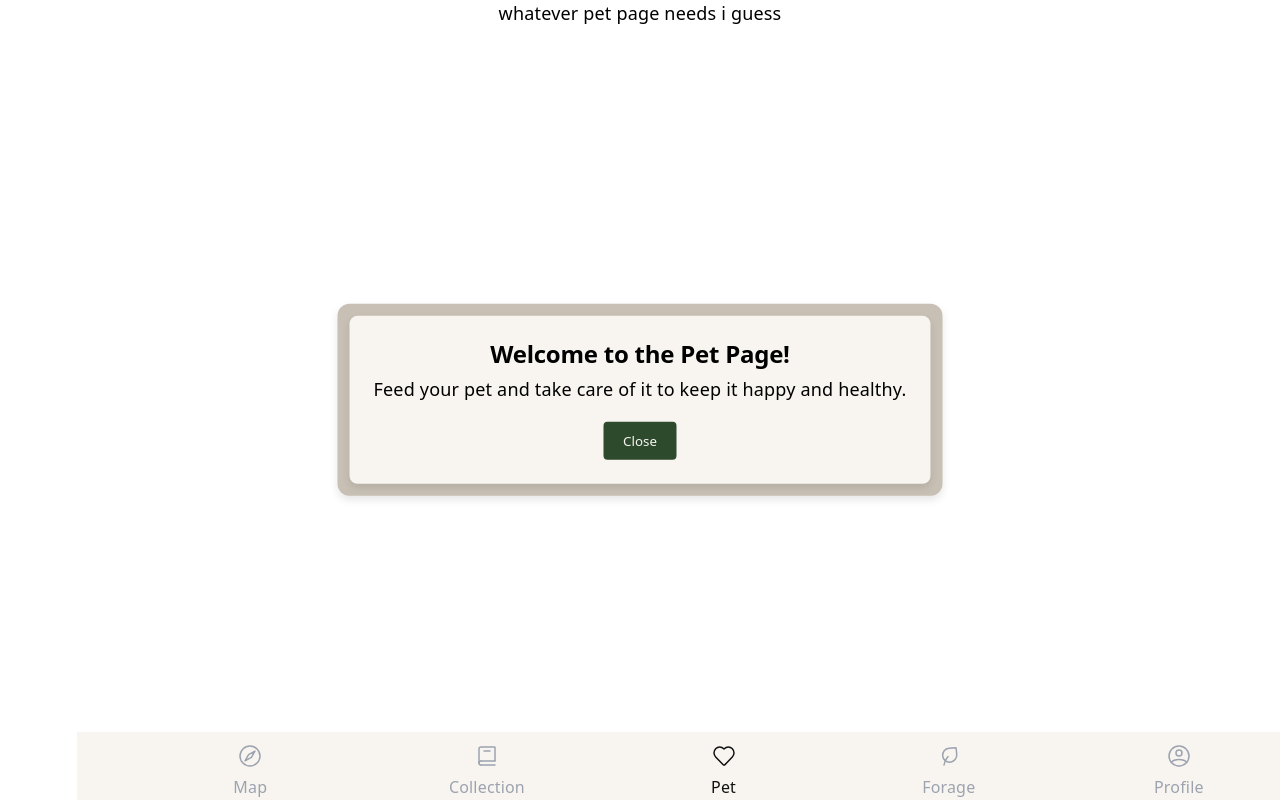
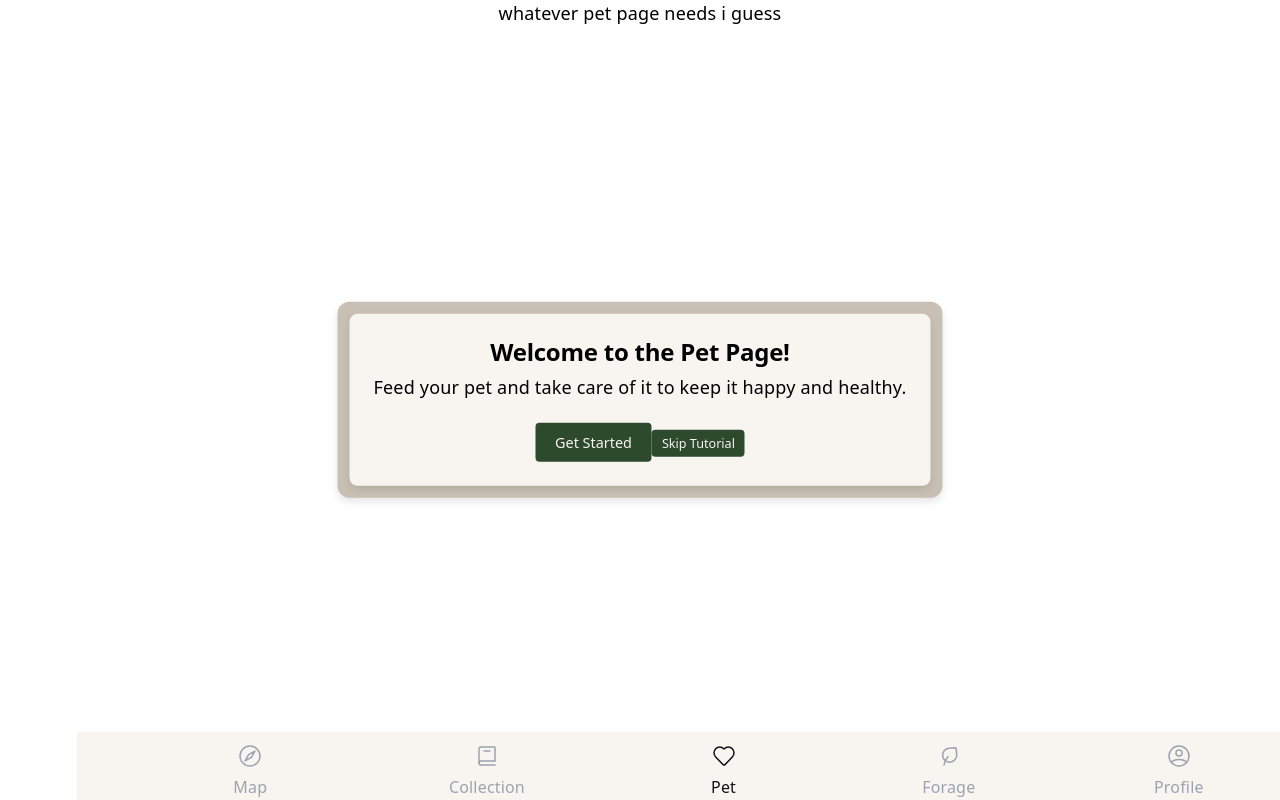
Before and after one commit to Tensillion/2800-202610-BBY11, a React (Vite) app in the folder client/: page /pet in a window 1280 px wide. Built offline with nearby package versions, Linux system fonts and the light colour scheme; a web font is replaced by a local one.

Commit message:
Complete Walk-through popups
Completed the tutorials for each pop up on important pages.

```diff
--- a/client/src/CameraPage/CameraPage.tsx
+++ b/client/src/CameraPage/CameraPage.tsx
@@ -4,6 +4,29 @@ import { useCallback, useRef, useState } from 'react';
 import { useNavigate } from 'react-router-dom';
 import './CameraPage.css';
 import PopUp from '../PopUp/PopUp';
+
+const guideSteps = [
+	{
+		x: '50%',
+		y: 300,
+		title: 'Take a Photo!',
+		message: 'This is where you can take a photo of the plant you want to identify.',
+	},
+	{
+		x: '70%',
+		y: 150,
+		title: 'Use Your Photos!',
+		message:
+			"Open your photo library to view and manage the photos you've taken. You can use these photos to identify plants and add them to your collection!",
+	},
+	{
+		x: '50%',
+		y: 120,
+		title: 'View Your Results!',
+		message:
+			'After taking a photo, you can view the results of the plant identification. This will show you information about the plant and help you learn more about it!',
+	},
+];
 
 const videoConstraints = {
 	width: 640,
@@ -43,6 +66,7 @@ function CameraPage() {
 			<PopUp
 				title="Welcome to the Forage Page!"
 				message="Take a photo of the plant you want to identify!"
+				steps={guideSteps}
 			/>
 			<section id="CameraPage">
 				{image ?
--- a/client/src/CollectionPage/CollectionPage.tsx
+++ b/client/src/CollectionPage/CollectionPage.tsx
@@ -1,5 +1,21 @@
 import Footer from '../Footer/Footer';
 import PopUp from '../PopUp/PopUp';
+
+const guideSteps = [
+	{
+		x: '50%',
+		y: 300,
+		title: 'Look through your Collection!',
+		message: "This is where you can view all the plants you've identified and collected.",
+	},
+	{
+		x: '70%',
+		y: 150,
+		title: 'Unlocking New Plants',
+		message:
+			'Keep exploring and identifying new plants to add to your collection! The more you discover, the more you can show off here.',
+	},
+];
 
 function CollectionPage() {
 	return (
@@ -7,6 +23,7 @@ function CollectionPage() {
 			<PopUp
 				title="Welcome to the Collection Page!"
 				message="View all the plants you've identified and collected here."
+				steps={guideSteps}
 			/>
 			<div>whatever collection page needs i guess</div>
 			<Footer />
--- a/client/src/LandingPage/LandingPage.css
+++ b/client/src/LandingPage/LandingPage.css
@@ -131,7 +131,7 @@
 	width: 8px;
 	height: 8px;
 	border-radius: 50%;
-	background: var(--dot-off);
+	background: var(--dark-cream);
 	border: none;
 	padding: 0;
 	cursor: pointer;
@@ -142,7 +142,7 @@
 }
 
 .lp-dot--active {
-	background: var(--dot-on);
+	background: var(--dark-green);
 	width: 24px;
 	border-radius: 4px;
 }
--- a/client/src/MapPage/MapPage.tsx
+++ b/client/src/MapPage/MapPage.tsx
@@ -1,5 +1,28 @@
 import Footer from '../Footer/Footer';
 import PopUp from '../PopUp/PopUp';
+
+const guideSteps = [
+	{
+		x: '50%',
+		y: 300,
+		title: 'Scan Your Area!',
+		message: 'This is where you can explore the map and find plants in your area.',
+	},
+	{
+		x: '70%',
+		y: 150,
+		title: 'Sort for Plants!',
+		message:
+			'Use the filters to sort for different types of plants and find the ones you are interested in!',
+	},
+	{
+		x: '50%',
+		y: 120,
+		title: 'Share your finds!',
+		message:
+			'Share your plant discoveries with the community and help others find great forage locations!',
+	},
+];
 
 function MapPage() {
 	return (
@@ -7,6 +30,7 @@ function MapPage() {
 			<PopUp
 				title="Welcome to the Map Page!"
 				message="Explore the map to find plants in your area."
+				steps={guideSteps}
 			/>
 			<div>whatever map page needs i guess</div>
 			<Footer />
--- a/client/src/PetPage/PetPage.tsx
+++ b/client/src/PetPage/PetPage.tsx
@@ -3,21 +3,21 @@ import PopUp from '../PopUp/PopUp';
 
 const guideSteps = [
 	{
-		x: '12%',
+		x: '50%',
 		y: 300,
 		title: 'Feed Your Pet',
 		message: 'This is where you use the food to feed your pet.',
 	},
 	{
-		x: 150,
+		x: '70%',
 		y: 150,
 		title: 'Shop for Accessories',
 		message:
 			'Staying active and taking care of your pet will earn you credits that you can use to customize your pet!',
 	},
 	{
-		x: '0%',
-		y: 20,
+		x: '50%',
+		y: 120,
 		title: 'Keep Your Pet Healthy',
 		message:
 			'Make sure to feed your pet regularly and take care of it to keep it happy and healthy.',
--- a/client/src/PopUp/GuidePopUp/GuidePopUp.css
+++ b/client/src/PopUp/GuidePopUp/GuidePopUp.css
@@ -1,12 +1,32 @@
 .guide-popup {
 	position: absolute;
-	padding: 10px 14px;
-	background: var(--cream);
-	color: var(--forest);
+	padding: 10px 10px;
+	background: var(--dark-cream);
 	border-radius: 8px;
 	transition: all 0.5s ease;
 
-	font-size: clamp(12px, 2vw, 16px);
+	width: clamp(200px, 30vw, 400px);
+	height: auto;
+
+	transform: translate(-50%, -50%);
+	z-index: 1000;
+
+	-webkit-animation: scale-in-center 0.5s cubic-bezier(0.25, 0.46, 0.45, 0.94) both;
+	animation: scale-in-center 0.5s cubic-bezier(0.25, 0.46, 0.45, 0.94) both;
+}
+
+.guide-popup-content {
+	background: var(--cream);
+	border-radius: 4px;
+	padding: 10px 14px;
+
+	font-size: clamp(0.4em, 3vw, 1em);
+	line-height: 1.4;
+}
+
+.guide-popup-title {
+	color: var(--dark-green);
+	font-size: clamp(1em, 5vw, 2em);
 }
 
 .guide-next-button {
@@ -20,3 +40,40 @@
 	border-radius: 4px;
 	font-family: var(--cherryBomb);
 }
+
+/* ----------------------------------------------
+ * Generated by Animista on 2026-5-8 1:28:55
+ * Licensed under FreeBSD License.
+ * See http://animista.net/license for more info.
+ * w: http://animista.net, t: @cssanimista
+ * ---------------------------------------------- */
+
+/**
+ * ----------------------------------------
+ * animation scale-in-center
+ * ----------------------------------------
+ */
+@-webkit-keyframes scale-in-center {
+	0% {
+		-webkit-transform: translate(-50%, -50%) scale(0);
+		transform: translate(-50%, -50%) scale(0);
+		opacity: 1;
+	}
+	100% {
+		-webkit-transform: translate(-50%, -50%) scale(1);
+		transform: translate(-50%, -50%) scale(1);
+		opacity: 1;
+	}
+}
+@keyframes scale-in-center {
+	0% {
+		-webkit-transform: translate(-50%, -50%) scale(0);
+		transform: translate(-50%, -50%) scale(0);
+		opacity: 1;
+	}
+	100% {
+		-webkit-transform: translate(-50%, -50%) scale(1);
+		transform: translate(-50%, -50%) scale(1);
+		opacity: 1;
+	}
+}
--- a/client/src/PopUp/GuidePopUp/GuidePopUp.tsx
+++ b/client/src/PopUp/GuidePopUp/GuidePopUp.tsx
@@ -12,7 +12,8 @@ import './GuidePopUp.css';
 export default function GuidePopUp(props: {
 	steps: { x: string | number; y: string | number; title: string; message: string }[];
 }) {
-	const storageKey = 'popup-dismissed?' + props.steps[0]?.title;
+	const storageKey =
+		'popup-dismissed?' + props.steps[0]?.title + props.steps[0]?.message.substring(0, 10);
 
 	const [index, setIndex] = useState(0);
 
@@ -42,11 +43,13 @@ export default function GuidePopUp(props: {
 				top: y,
 			}}
 		>
-			<h2>{title}</h2>
-			<p>{message}</p>
-			<button onClick={handleNext} className="guide-next-button">
-				Next
-			</button>
+			<div className="guide-popup-content">
+				<p className="guide-popup-title">{title}</p>
+				<p>{message}</p>
+				<button onClick={handleNext} className="guide-next-button">
+					Next
+				</button>
+			</div>
 		</div>
 	);
 }
--- a/client/src/PopUp/PopUp.css
+++ b/client/src/PopUp/PopUp.css
@@ -3,7 +3,7 @@
 	top: 50%;
 	left: 50%;
 	transform: translate(-50%, -50%);
-	background: var(--dot-off);
+	background: var(--dark-cream);
 	padding: 12px;
 	box-shadow: 0 4px 8px rgba(0, 0, 0, 0.1);
 	z-index: 1000;
@@ -36,6 +36,21 @@
 
 	border-radius: 4px;
 	font-family: var(--cherryBomb);
+	font-size: 0.8em;
+}
+
+.popup-close-skip {
+	margin-top: 10px;
+
+	background: var(--forest);
+	color: var(--cream);
+	border: none;
+	padding: 5px 10px;
+	cursor: pointer;
+
+	border-radius: 4px;
+	font-family: var(--cherryBomb);
+	font-size: 0.7em;
 }
 
 /* ----------------------------------------------
--- a/client/src/PopUp/PopUp.tsx
+++ b/client/src/PopUp/PopUp.tsx
@@ -27,7 +27,9 @@ export default function PopUp({
 	message,
 	steps = [], // default value ensures safe usage
 }: PopUpProps) {
-	const storageKey = 'popup-dismissed?' + title;
+	const storageKey = 'popup-dismissed?' + title + message.substring(0, 10); // unique key for this pop-up based on title and message
+
+	const [wantTutorial, setWantTutorial] = useState(true);
 
 	const [isOpen, setIsOpen] = useState(() => {
 		if (typeof window === 'undefined') return true;
@@ -39,6 +41,16 @@ export default function PopUp({
 		sessionStorage.setItem(storageKey, 'true');
 	};
 
+	const handleCloseNoTutorial = () => {
+		setIsOpen(false);
+		sessionStorage.setItem(storageKey, 'true');
+		sessionStorage.setItem(
+			'popup-dismissed?' + steps[0]?.title + steps[0]?.message.substring(0, 10),
+			'true'
+		);
+		setWantTutorial(false);
+	};
+
 	return (
 		isOpen ?
 			<div className="popup">
@@ -47,11 +59,14 @@ export default function PopUp({
 					<p className="popup-message">{message}</p>
 
 					<button className="popup-close" onClick={handleClose}>
-						Close
+						Get Started
+					</button>
+					<button className="popup-close-skip" onClick={handleCloseNoTutorial}>
+						Skip Tutorial
 					</button>
 				</div>
 			</div>
-		: steps.length > 0 ? <GuidePopUp steps={steps} />
+		: wantTutorial && steps.length > 0 ? <GuidePopUp steps={steps} />
 		: null
 	);
 }
--- a/client/src/css/index.css
+++ b/client/src/css/index.css
@@ -1,17 +1,18 @@
-@import url("https://fonts.googleapis.com/css2?family=Cherry+Bomb+One&display=swap");
+@import url('https://fonts.googleapis.com/css2?family=Cherry+Bomb+One&display=swap');
 
 :root {
 	--cream: #f8f5f0;
+	--dark-cream: #c8c0b4;
+	--dark-green: #2d4a2d;
 	--forest: #2d4a2d;
 	--moss: #5a7a4a;
 	--bark: #3e2c1c;
-	--dot-off: #c8c0b4;
-	--dot-on: #2d4a2d;
+
 	--radius: 28px;
 
-	--cherryBomb: "Cherry Bomb One", cursive, system-ui;
-	--sans: system-ui, "Segoe UI", Roboto, sans-serif;
-	--heading: system-ui, "Segoe UI", Roboto, sans-serif;
+	--cherryBomb: 'Cherry Bomb One', cursive, system-ui;
+	--sans: system-ui, 'Segoe UI', Roboto, sans-serif;
+	--heading: system-ui, 'Segoe UI', Roboto, sans-serif;
 	--mono: ui-monospace, Consolas, monospace;
 
 	font: 18px/145% var(--cherryBomb);
```
Also changed, not shown: 1 other file (tests, documents, lock files or other folders).
